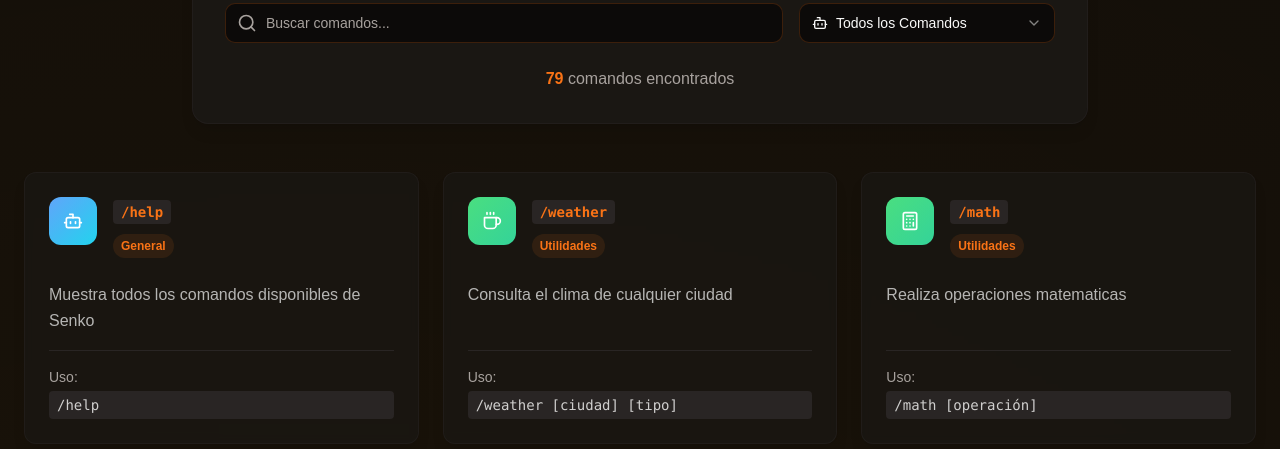
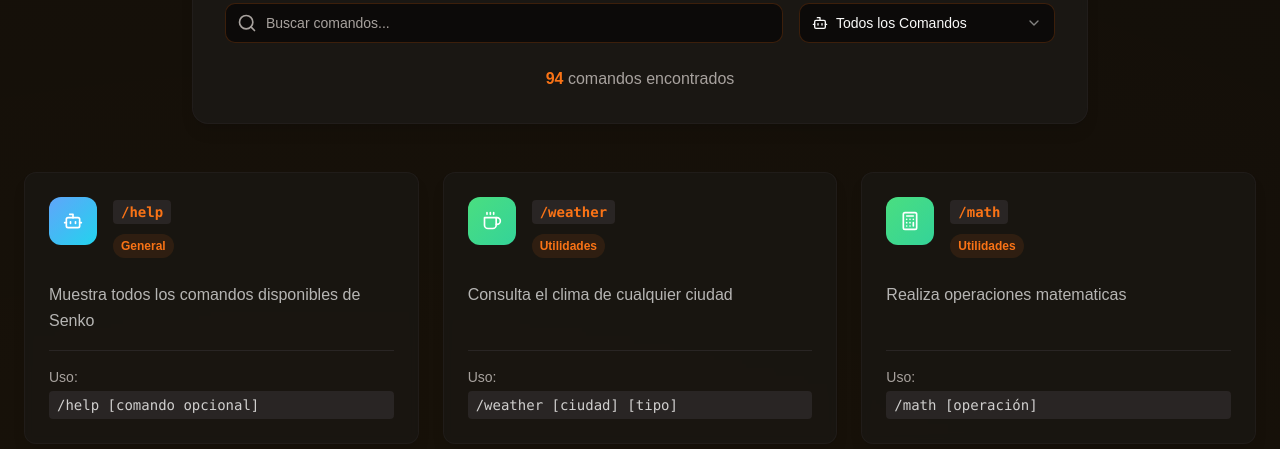
Before and after one commit to ItsDasp/senko-web, a React (Vite) app: page /commands in a window 1280 px wide. Shown: the part 503-952 px from the top of the page. Built offline with nearby package versions, Linux system fonts and the light colour scheme.

Commit message:
Asd hola

```diff
--- a/src/App.jsx
+++ b/src/App.jsx
@@ -8,6 +8,7 @@ import TOS from '@/pages/TOS';
 import Privacy from '@/pages/Privacy';
 import Credits from '@/pages/Credits';
 import Vote from '@/pages/Vote';
+import NotFound from '@/pages/NotFound';
 
 function App() {
   return (
@@ -22,6 +23,7 @@ function App() {
             <Route path="/faq" element={<FAQ />} />
             <Route path="/tos" element={<TOS />} />
             <Route path="/privacy" element={<Privacy />} />
+            <Route path="*" element={<NotFound />} />
           </Routes>
         </div>
       </Router>
--- a/src/pages/Commands.jsx
+++ b/src/pages/Commands.jsx
@@ -37,7 +37,7 @@ function Commands() {
       command: "/help",
       description: "Muestra todos los comandos disponibles de Senko",
       category: "general",
-      usage: "/help",
+      usage: "/help [comando opcional]",
       icon: <Bot className="w-5 h-5" />
     },
     {
@@ -286,6 +286,63 @@ function Commands() {
       usage: "/afk mod unignore [#canal]",
       icon: <Clock className="w-5 h-5" />
     },
+    {
+      command: "/birthday list",
+      description: "Muestra la lista de cumpleaños del servidor",
+      category: "utility",
+      usage: "/birthday list [mes opcional]",
+      icon: <Sparkles className="w-5 h-5" />
+    },
+    {
+      command: "/birthday info",
+      description: "Muestra la información del cumpleaños que tengas guardado",
+      category: "utility",
+      usage: "/birthday info",
+      icon: <Sparkles className="w-5 h-5" />
+    },
+    {
+      command: "/birthday set",
+      description: "Establece la fecha de tu cumpleaños",
+      category: "utility",
+      usage: "/birthday set [fecha dd/mm/aaaa]",
+      icon: <Sparkles className="w-5 h-5" />
+    },
+    {
+      command: "/birthday remove",
+      description: "Elimina tu fecha de cumpleaños",
+      category: "utility",
+      usage: "/birthday remove",
+      icon: <Sparkles className="w-5 h-5" />
+    },
+    {
+      command: "/birthday allow",
+      description: "Permite que se muestre tu cumpleaños en la lista de un servidor en especifico (o en todos si no se especifica)",
+      category: "utility",
+      usage: "/birthday allow [todos opcional]",
+      icon: <Sparkles className="w-5 h-5" />
+    },
+    {
+      command: "/birthday deny",
+      description: "No permite que se muestre tu cumpleaños en la lista de un servidor en especifico (o en todos si no se especifica)",
+      category: "utility",
+      usage: "/birthday deny [todos opcional]",
+      icon: <Sparkles className="w-5 h-5" />
+    },
+    {
+      command: "/birthday config",
+      description: "Configura las opciones de cumpleaños del servidor",
+      category: "utility",
+      usage: "/birthday config",
+      icon: <Sparkles className="w-5 h-5" />
+    },
+    {
+      command: "/birthday setup",
+      description: "Configura el sistema de cumpleaños del servidor mediante un asistente paso a paso",
+      category: "utility",
+      usage: "/birthday setup",
+      icon: <Sparkles className="w-5 h-5" />
+    },
+
     {
       command: "/search google image",
       description: "Busca imágenes en Google y las muestra en el chat",
@@ -545,7 +602,7 @@ function Commands() {
       command: "/clear bots",
       description: "Borra una cantidad de mensajes de bots",
       category: "moderation",
-      usage: "/clear bots [cantida]",
+      usage: "/clear bots [cantidad]",
       icon: <Shield className="w-5 h-5"/>
     },
     {
@@ -573,7 +630,7 @@ function Commands() {
       command: "/clear menciones",
       description: "Borra una cantidad de mensajes que contengan menciones",
       category: "moderation",
-      usage: "/clear menciones [cantida]",
+      usage: "/clear menciones [cantidad]",
       icon: <Shield className="w-5 h-5"/>
     },
     {
@@ -590,6 +647,57 @@ function Commands() {
       usage: "/clear user [@usuario] [cantidad]",
       icon: <Shield className="w-5 h-5"/>
     },
+
+
+    {
+      command: "/animal cat",
+      description: "Muestra una imagen aleatoria de un gato",
+      category: "animals",
+      usage: "/animal cat",
+      icon: <Rabbit className="w-5 h-5"/>
+    },
+    {
+      command: "/animal dog",
+      description: "Muestra una imagen aleatoria de un perro",
+      category: "animals",
+      usage: "/animal dog",
+      icon: <Rabbit className="w-5 h-5"/>
+    },
+    {
+      command: "/animal fox",
+      description: "Muestra una imagen aleatoria de un zorro",
+      category: "animals",
+      usage: "/animal fox",
+      icon: <Rabbit className="w-5 h-5"/>
+    },
+    {
+      command: "/animal panda",
+      description: "Muestra una imagen aleatoria de un panda",
+      category: "animals",
+      usage: "/animal panda",
+      icon: <Rabbit className="w-5 h-5"/>
+    },
+    {
+      command: "/animal bird",
+      description: "Muestra una imagen aleatoria de un pájaro",
+      category: "animals",
+      usage: "/animal bird",
+      icon: <Rabbit className="w-5 h-5"/>
+    },
+    {
+      command: "/animal kangaroo",
+      description: "Muestra una imagen aleatoria de un canguro",
+      category: "animals",
+      usage: "/animal kangaroo",
+      icon: <Rabbit className="w-5 h-5"/>
+    },
+    {
+      command: "/animal koala",
+      description: "Muestra una imagen aleatoria de un koala",
+      category: "animals",
+      usage: "/animal koala",
+      icon: <Rabbit className="w-5 h-5"/>
+    }
   ];
 
   const categories = [
@@ -599,7 +707,8 @@ function Commands() {
     { value: 'utility', label: 'Utilidades', icon: <Coffee className="w-4 h-4" /> },
     { value: 'moderation', label: 'Moderación', icon: <Shield className="w-4 h-4" /> },
     { value: 'interaction', label: 'Interacción', icon: <Smile className="w-4 h-4"/>},
-    { value: 'info', label: "Información", icon: <Info className="w-4 h-4"/>}
+    { value: 'info', label: "Información", icon: <Info className="w-4 h-4"/>},
+    { value: 'animals', label: "Animales", icon: <Rabbit className="w-4 h-4"/>},
   ];
 
   const filteredCommands = useMemo(() => {
@@ -618,7 +727,8 @@ function Commands() {
       fun: 'from-pink-400 to-rose-400',
       utility: 'from-green-400 to-emerald-400',
       moderation: 'from-red-400 to-orange-400',
-      interaction: 'from-purple-400 to-pink-400'
+      interaction: 'from-purple-400 to-pink-400',
+      animals: 'from-teal-400 to-cyan-400',
     };
     return colors[category] || 'from-gray-400 to-gray-500';
   };
--- a/src/pages/Home.jsx
+++ b/src/pages/Home.jsx
@@ -35,13 +35,13 @@ function Home() {
     {
       icon: <Shield className="w-8 h-8" />,
       title: "Moderación",
-      description: "Protege tu servidor con moderación diversos comandos de moderación.",
+      description: "Proteje tu servidor con diversos comandos de moderación y filtros de automoderación faciles de usar.",
       color: "from-blue-400 to-cyan-400"
     },
     {
       icon: <Users className="w-8 h-8" />,
       title: "Sistema AFK",
-      description: "Gestiona estados AFK de usuarios para mantener la comunicación fluida.",
+      description: "Deja que tus amigos sepan cuando estás ausente con respuestas automáticas.",
       color: "from-green-400 to-emerald-400"
     },
     {
@@ -64,7 +64,7 @@ function Home() {
     { command: "/search google image [término]", description: "Busca imágenes en Google" },
     { command: "/interact hug [@usuario]", description: "Dale un abrazo virtual a alguien" },
     { command: "/kick", description: "Expulsa a los usuarios molestos de tu servidor" },
-    { command: "/ping", description: "Verifica la latencia del bot" }
+    { command: "/interact kiss [@usuario]", description: "Dale un beso virtual a alguien" }
   ];
 
   return (
@@ -139,7 +139,7 @@ function Home() {
               viewport={{ once: true }}
               className="text-center mb-16"
             >
-              <h2 className="text-4xl md:text-5xl font-bold mb-4 bg-gradient-to-r from-orange-600 to-amber-600 bg-clip-text text-transparent">
+              <h2 className="text-4xl md:text-5xl font-bold mb-4 bg-gradient-to-r from-orange-600 to-amber-600 bg-clip-text text-transparent pb-2">
                 ¿Qué puedo hacer por ti?
               </h2>
               <p className="text-xl text-foreground/70 max-w-2xl mx-auto">
--- /dev/null
+++ b/src/pages/NotFound.jsx
@@ -0,0 +1,70 @@
+import React from 'react';
+import { Helmet } from 'react-helmet';
+import { motion } from 'framer-motion';
+import { Link } from 'react-router-dom';
+import { Button } from '@/components/ui/button';
+import Navigation from '@/components/Navigation';
+import Footer from '@/components/Footer';
+
+function NotFound() {
+  return (
+    <>
+      <Helmet>
+        <title>404 - Página no encontrada | Senko Bot</title>
+        <meta
+          name="description"
+          content="La página que buscas no existe. Vuelve al inicio con Senko Bot."
+        />
+      </Helmet>
+
+      <Navigation />
+
+      <main>
+        <section className="py-24">
+          <div className="container mx-auto px-6">
+            <motion.div
+              initial={{ opacity: 0, y: 20 }}
+              animate={{ opacity: 1, y: 0 }}
+              transition={{ duration: 0.6 }}
+              className="text-center max-w-xl mx-auto"
+            >
+              <div className="relative mb-8">
+                <img
+                  className="w-40 h-40 mx-auto rounded-full shadow-2xl border-8 border-white/50 dark:border-slate-800/50 object-cover"
+                  alt="Senko"
+                  src="https://cdn.senko.nekomera.xyz/webpage/senkopose.webp"
+                />
+              </div>
+
+              <p className="text-sm uppercase tracking-[0.3em] text-orange-400 mb-3">
+                Error 404
+              </p>
+
+              <h1 className="text-4xl md:text-5xl font-bold mb-4 bg-gradient-to-r from-orange-600 to-amber-600 bg-clip-text text-transparent pb-2">
+                Uy... no encontré esa página
+              </h1>
+
+              <p className="text-foreground/70 mb-8 text-lg">
+                Parece que esta ruta se perdió entre las colas de kitsune... no te preocupes, puedes volver al inicio clickeando el botoncito de aca abajo =￣ω￣=
+              </p>
+
+              <Link to="/">
+                <Button
+                  variant="outline"
+                  size="lg"
+                  className="border-2 border-orange-400 text-orange-500 hover:bg-orange-500/10 font-semibold px-8 py-3 rounded-full transition-all duration-300"
+                >
+                  Volver al inicio
+                </Button>
+              </Link>
+            </motion.div>
+          </div>
+        </section>
+      </main>
+
+      <Footer />
+    </>
+  );
+}
+
+export default NotFound;
--- a/src/pages/TOS.jsx
+++ b/src/pages/TOS.jsx
@@ -45,7 +45,17 @@ function TOS() {
     },
     {
       title: "10. Contacto",
-      content: "Si tienes preguntas sobre estos Términos de Servicio, puedes contactarnos a través de nuestro servidor de Discord de soporte o usando el comando /help en el bot."
+      content: (
+        <>
+        Si tienes preguntas sobre estos Términos de Servicio, puedes contactarnos a través de nuestro servidor de Discord de soporte o usando el comando /help en el bot. También puedes escribirnos al correo {' '}
+        <a
+            href="mailto:senko@nekomera.xyz"
+            className="text-orange-500 font-semibold hover:text-orange-600 "
+          >
+            senko@nekomera.xyz
+          </a>.
+        </>
+      )
     }
   ];
 
@@ -136,9 +146,9 @@ function TOS() {
                 transition={{ duration: 0.6, delay: 1.0 }}
                 className="bg-secondary/50 rounded-2xl p-8 text-center"
               >
-                <div className="relative mb-6">
+                <div className="relative mb-6 w-24 h-24 mx-auto rounded-full shadow-lg flex items-center justify-center overflow-hidden">
                   <img
-                    className="w-24 h-24 mx-auto rounded-full shadow-xl object-cover"
+                    className="w-20 h-20 object-contain"
                     alt="Senko"
                    src="https://cdn.senko.nekomera.xyz/webpage/senkobread.webp" />
                 </div>
--- a/src/pages/Vote.jsx
+++ b/src/pages/Vote.jsx
@@ -17,7 +17,7 @@ function Vote() {
       color: "from-blue-500 to-indigo-600",
       link: "https://top.gg/bot/1207787243817930802"
     },
-    // Puedes agregar más sitios aquí
+
   ];
 
   return (
@@ -54,7 +54,6 @@ function Vote() {
               </p>
             </motion.div>
 
-            {/* CENTRADO AUTOMÁTICO */}
             <div className={`grid gap-8 max-w-6xl mx-auto ${
               voteSites.length === 1 ? 'grid-cols-1 place-items-center' : 'md:grid-cols-1 lg:grid-cols-3'
             }`}>
```
Also changed, not shown: src/pages/FAQ.jsx (+19 -5 lines).
